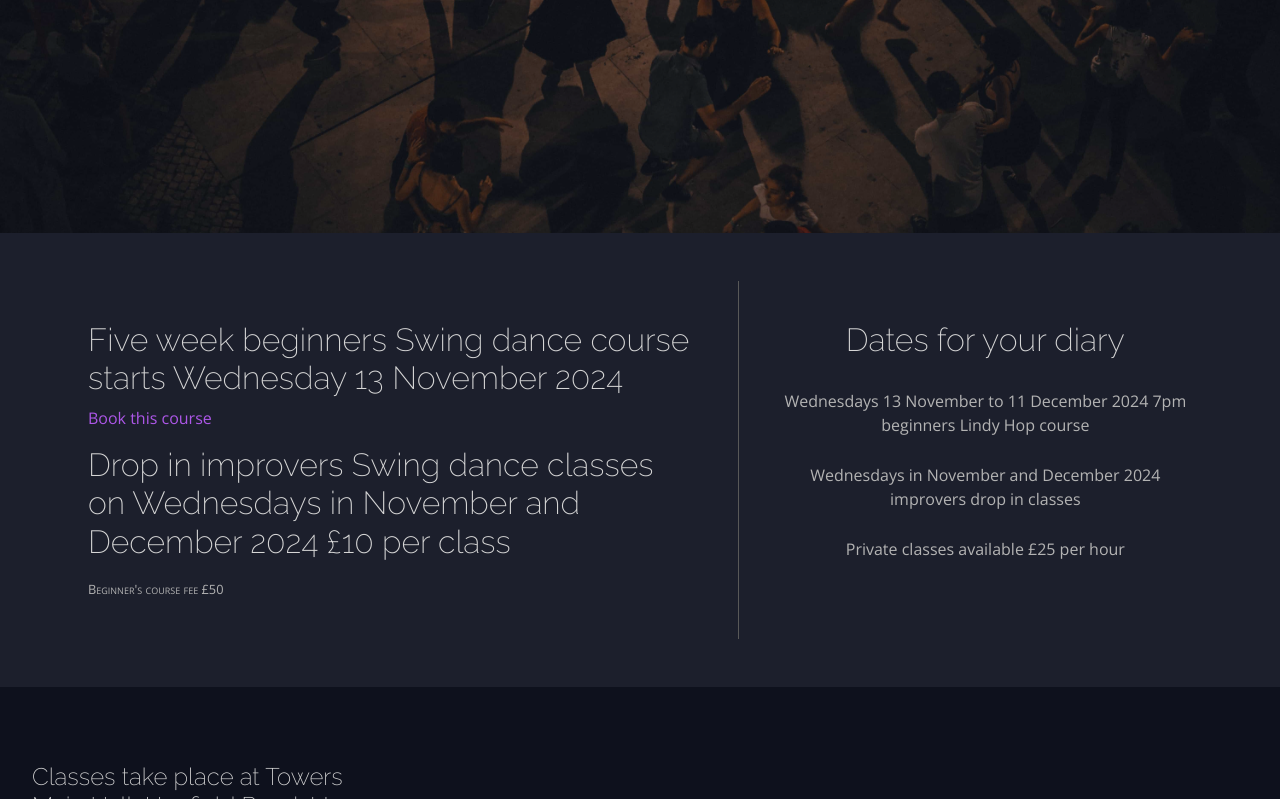
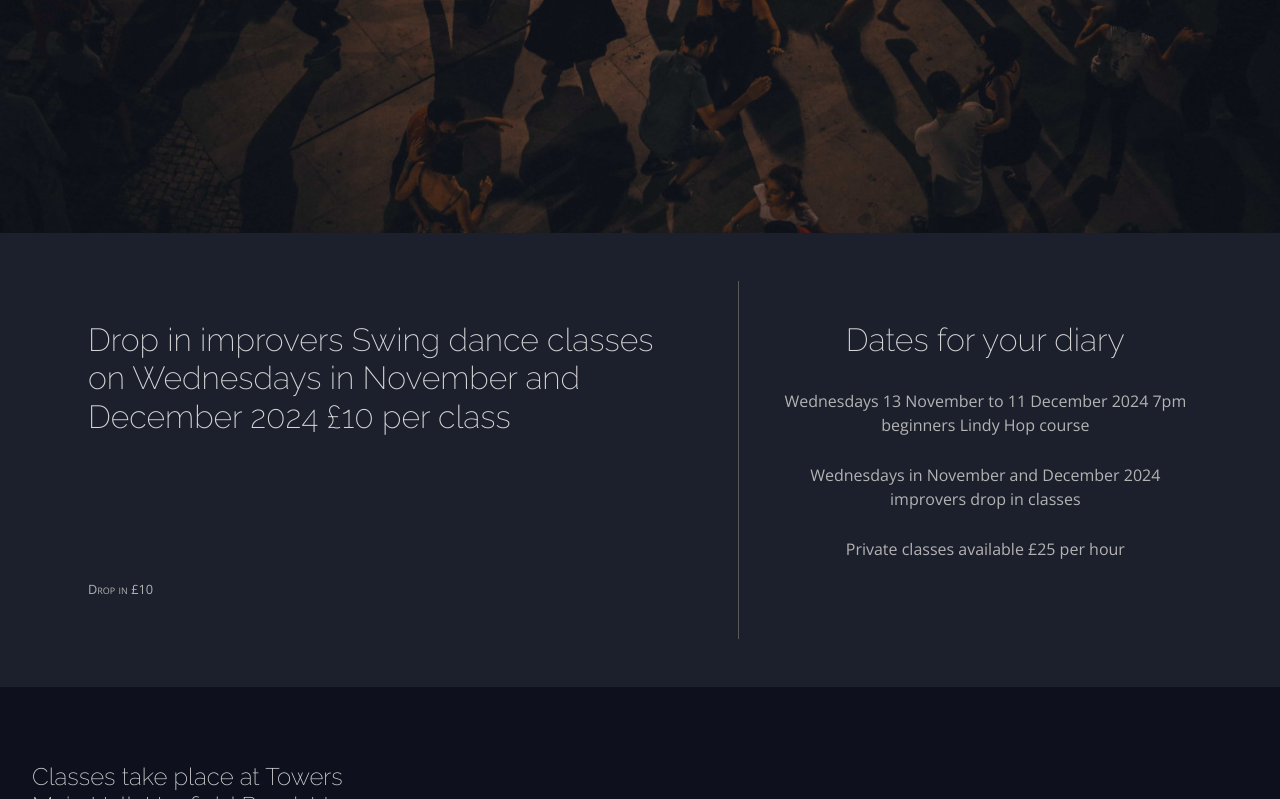
Before and after one commit to BrighthelmSwing/bs-site, a plain HTML site: page west-sussex.html in a window 1280 px wide. Shown: the part 471-1270 px from the top of the page. Drawn offline with nearby package versions, Linux system fonts and the light colour scheme; grey boxes are pictures that could not be loaded.

Commit message:
Update west-sussex.html

```diff
--- a/west-sussex.html
+++ b/west-sussex.html
@@ -105,23 +105,12 @@
       <section id="event" class="swing-event">
         <div class="row">
           <div class="col-12 col-md-7 swing-event__section">
-            <h2 class="header">
-              Five week beginners Swing dance course starts Wednesday 13 November 2024 <br />
-            </h2>
-
-             <p>
-              <a
-                href="https://docs.google.com/forms/d/e/1FAIpQLSdGMZhQwRdcdZ_jq9O2Hqgq9ofZN5w_ewyCMTUZtqNQGz5leQ/viewform?usp=sf_link"
-                >Book this course</a
-              ><br />
-            </p>
-
-            <h2 class="header">
+                       <h2 class="header">
               Drop in improvers Swing dance classes on Wednesdays in November and December 2024 £10 per class<br />
             </h2>
 
             <div class="swing-event__classes">
-              <small> Beginner's course fee &pound;50<br /></small>
+              <small>Drop in &pound;10<br /></small>
             </div>
           </div>
 
```
